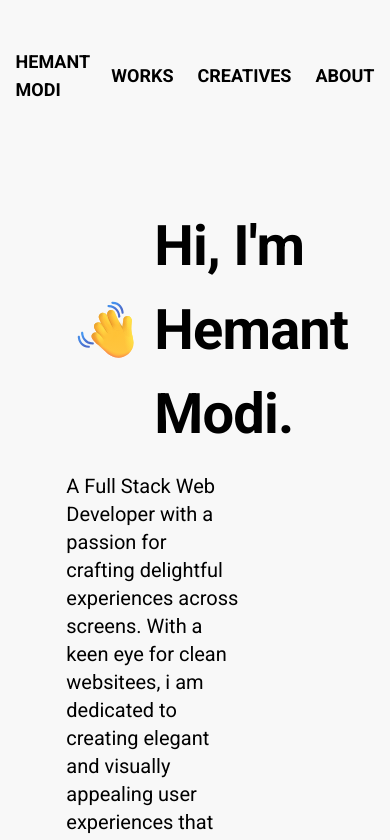
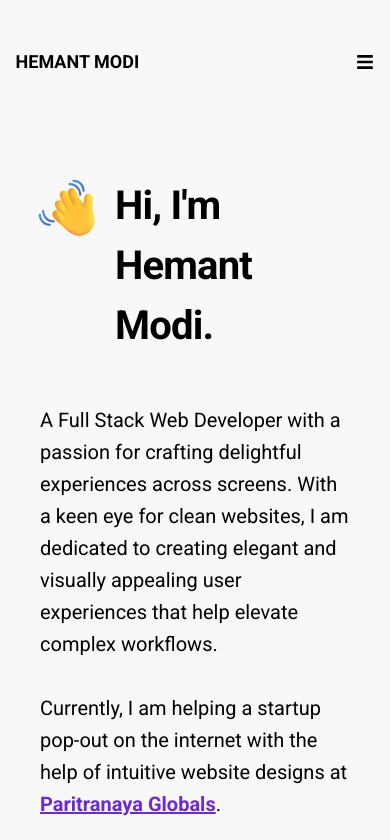
Before and after one commit to hemantmodii/my-portfolio, a React (Vite) app: page / in a window 390 px wide. Shown: the top 840 px of the page. Built offline with nearby package versions, Linux system fonts and the light colour scheme.

Commit message:
responsive navbar and landing

```diff
--- a/package.json
+++ b/package.json
@@ -21,6 +21,7 @@
     "lucide-react": "^0.411.0",
     "react": "^18.3.1",
     "react-dom": "^18.3.1",
+    "react-icons": "^5.2.1",
     "react-router-dom": "^6.25.1",
     "tailwind-merge": "^2.4.0",
     "tailwindcss-animate": "^1.0.7"
--- a/src/Landing.tsx
+++ b/src/Landing.tsx
@@ -1,21 +1,39 @@
-import wavingHand from './assets/waving-hand.svg'
+import wavingHand from "./assets/waving-hand.svg";
 
 const Landing = () => {
   return (
-    <div className='px-[17%] mt-4 pb-16'>
-      <div className='flex items-center font-bold tracking-tighter gap-4 pt-[10vh] pl-2'>
-      <img className='h-16' src={wavingHand} alt="" />
-      <h1 className='text-[56px]'>Hi, I'm Hemant Modi.</h1>
+    <div className="lg:px-[17%] px-10 mt-4 pb-16">
+      <div className="flex lg:items-center font-bold tracking-tighter gap-4 pt-[10vh] pl- lg:pb-0 pb-8">
+        <img
+          className="h-16 transition-all duration-600 hover:rotate-12 hover:translate-y-[-3px] hover:translate-x-3 ml-[-5px]"
+          src={wavingHand}
+          alt="wave"
+        />
+        <h1 className="lg:text-[56px] text-[40px]">Hi, I'm Hemant Modi.</h1>
       </div>
-      <div className='pr-[33%] py-4 leading-7 text-xl flex flex-col gap-8 mb-10'>
-        <p>A Full Stack Web Developer with a passion for crafting delightful experiences across screens. With a keen eye for clean websitees, i am dedicated to creating elegant and visually appealing user experiences that elevate complex workflows.</p>
+      <div className="lg:pr-[33%] pr-0 py-4 lg:leading-7 leading-8 text-xl flex flex-col gap-8 mb-10">
         <p>
-          Currently, I am helping a startup pop-out on the internet with the help of intuitive website designs at <strong className='underline text-violet-700'>Paritranaya Globals</strong>.
+          A Full Stack Web Developer with a passion for crafting delightful
+          experiences across screens. With a keen eye for clean websites, I am
+          dedicated to creating elegant and visually appealing user experiences
+          that help elevate complex workflows.
+        </p>
+        <p>
+          Currently, I am helping a startup pop-out on the internet with the
+          help of intuitive website designs at{" "}
+          <strong className="underline text-violet-700">
+            Paritranaya Globals
+          </strong>
+          .
         </p>
       </div>
-      <a href="#main-work"><button className='border-2 border-black rounded-full py-3 px-4 dark:border-gray-100 transition-colors duration-400 ease-in-out hover:bg-violet-600 hover:border-violet-600 dark:hover:border-violet-600 hover:text-white'>View My Work 👇</button></a>
+      <a href="#main-work">
+        <button className="border-2 border-black rounded-full py-3 px-4 dark:border-gray-100 transition-colors duration-400 ease-in-out hover:bg-violet-600 hover:border-violet-600 dark:hover:border-violet-600 hover:text-white">
+          View My Work 👇
+        </button>
+      </a>
     </div>
-  )
-}
+  );
+};
 
-export default Landing
+export default Landing;
--- a/src/Navbar.tsx
+++ b/src/Navbar.tsx
@@ -1,16 +1,7 @@
-//navigation menu imports
-// import {
-//   NavigationMenu,
-//   NavigationMenuContent,
-//   NavigationMenuItem,
-//   NavigationMenuLink,
-//   NavigationMenuList,
-//   NavigationMenuTrigger,
-// } from "@/components/ui/navigation-menu";
-
-import {Link} from 'react-router-dom';
-import { useEffect, useRef } from 'react';
+import { Link } from 'react-router-dom';
+import { useEffect, useRef, useState } from 'react';
 import { useLocation } from 'react-router-dom';
+import { FaBars, FaTimes } from 'react-icons/fa';
 
 function ScrollToAnchor() {
   const location = useLocation();
@@ -29,25 +20,78 @@ function ScrollToAnchor() {
         lastHash.current = '';
       }, 100);
     }
-  },[location]);
+  }, [location]);
 
   return null;
 }
 
 const Navbar = () => {
+  const [sidebarOpen, setSidebarOpen] = useState(false);
+
+  const toggleSidebar = () => {
+    setSidebarOpen(!sidebarOpen);
+  };
+
+  const closeSidebar = () => {
+    setSidebarOpen(false);
+  };
 
 
   return (
-    <div
-    className="pt-12 px-[4%] flex justify-between font-semibold">
-      <h1 className="text-lg cursor-pointer hover:text-violet-800"><Link to={"/"}>HEMANT MODI</Link></h1>
-      <ul className=" flex gap-6 text-lg justify-center items-center">
-        <li className="cursor-pointer hover:text-violet-800"><a href="#main-work" onClick={ScrollToAnchor}>WORKS</a></li>
-        <li className="cursor-pointer hover:text-violet-800"><Link to={'/profile/creatives'}>CREATIVES</Link></li>
-        <li className="cursor-pointer hover:text-violet-800"><Link to={'/profile/about'}>ABOUT</Link></li>
-      </ul>
+    <div>
+      <div className="pt-12 px-[4%] flex justify-between font-semibold">
+        <h1 className="text-lg cursor-pointer hover:text-violet-800">
+          <Link to="/">HEMANT MODI</Link>
+        </h1>
+        <ul className="hidden md:flex gap-6 text-lg justify-center items-center">
+          <li className="cursor-pointer transition-all duration-400 ease-in-out hover:text-violet-800 hover:translate-y-[-4px]">
+            <a href="/work" onClick={ScrollToAnchor}>WORKS</a>
+          </li>
+          <li className="cursor-pointer transition-all duration-400 ease-in-out hover:text-violet-800 hover:translate-y-[-4px]">
+            <Link to="/profile/creatives">CREATIVES</Link>
+          </li>
+          <li className="cursor-pointer transition-all duration-400 ease-in-out hover:text-violet-800 hover:translate-y-[-4px]">
+            <Link to="/profile/about">ABOUT</Link>
+          </li>
+        </ul>
+        <button
+          className="block md:hidden text-lg transition-colors duration-300 ease-in-out hover:text-violet-500"
+          onClick={toggleSidebar}
+        >
+          {sidebarOpen ? <FaTimes /> : <FaBars />}
+        </button>
+      </div>
+
+      <div
+        className={`fixed top-0 left-0 w-full h-full bg-white z-50 transform ${
+          sidebarOpen ? 'translate-x-[-40%]' : '-translate-x-full'
+        } transition-transform duration-300 ease-in-out md:hidden`}
+      >
+        <div className="pt-12 pr-[14%] flex justify-end font-semibold">
+          <h1 className="text-2xl cursor-pointer hover:text-violet-800">
+            <Link to="/" onClick={closeSidebar}>HEMANT MODI</Link>
+          </h1>
+          {/* <button
+            className="block md:hidden text-lg"
+            onClick={toggleSidebar}
+          >
+            <FaTimes />
+          </button> */}
+        </div>
+        <ul className="flex flex-col gap-10 text-lg justify-end items-end pr-[14%] mt-12">
+          <li className="font-semibold cursor-pointer transition-all duration-400 ease-in-out hover:text-violet-800 hover:translate-y-[-4px]">
+            <a href="/work" onClick={closeSidebar}>WORKS</a>
+          </li>
+          <li className="font-semibold cursor-pointer transition-all duration-400 ease-in-out hover:text-violet-800 hover:translate-y-[-4px]">
+            <Link to="/profile/creatives" onClick={closeSidebar}>CREATIVES</Link>
+          </li>
+          <li className="font-semibold cursor-pointer transition-all duration-400 ease-in-out hover:text-violet-800 hover:translate-y-[-4px]">
+            <Link to="/profile/about" onClick={closeSidebar}>ABOUT</Link>
+          </li>
+        </ul>
+      </div>
     </div>
-  )
-}
+  );
+};
 
-export default Navbar
+export default Navbar;
```
Also changed, not shown: 1 other file (tests, documents, lock files or other folders).
